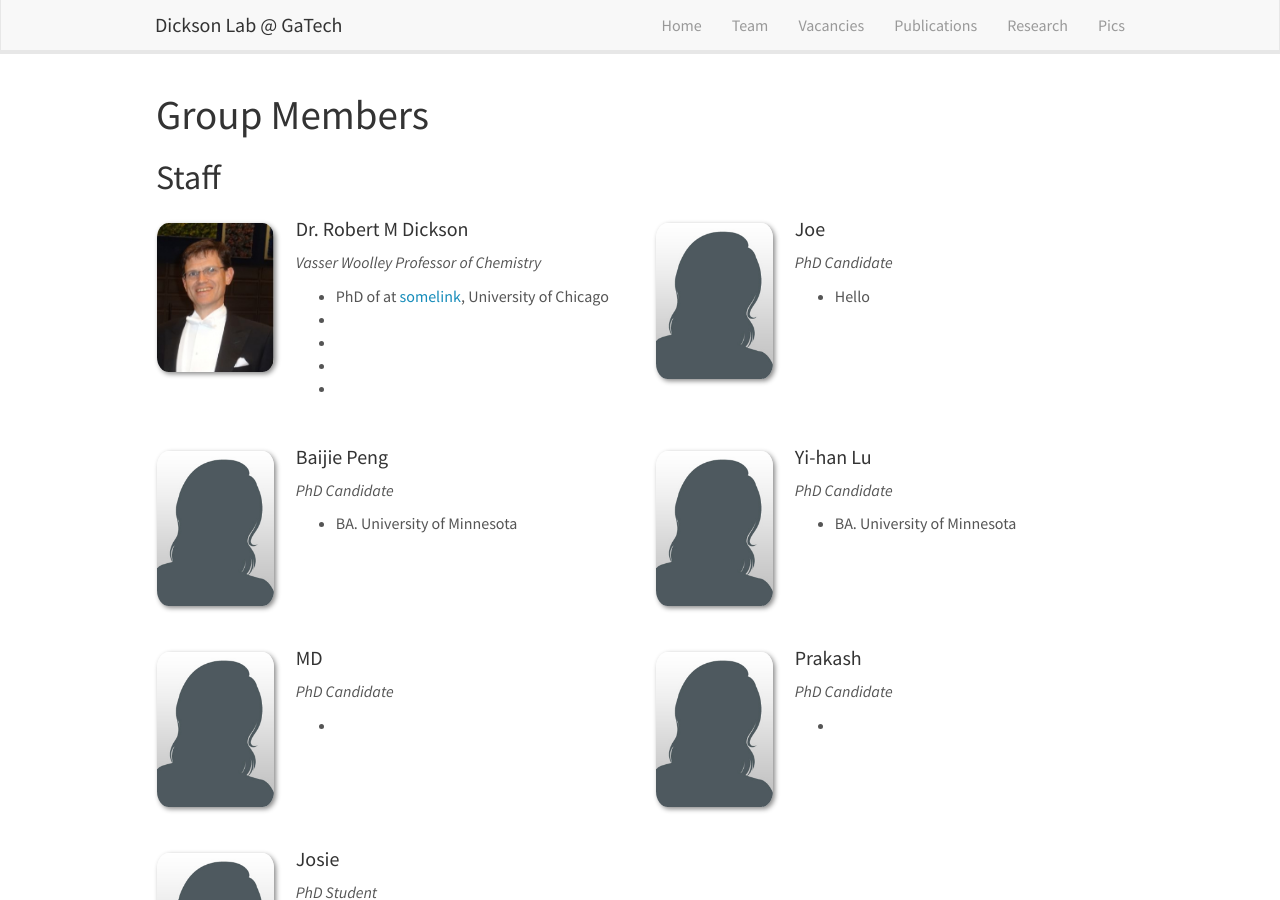
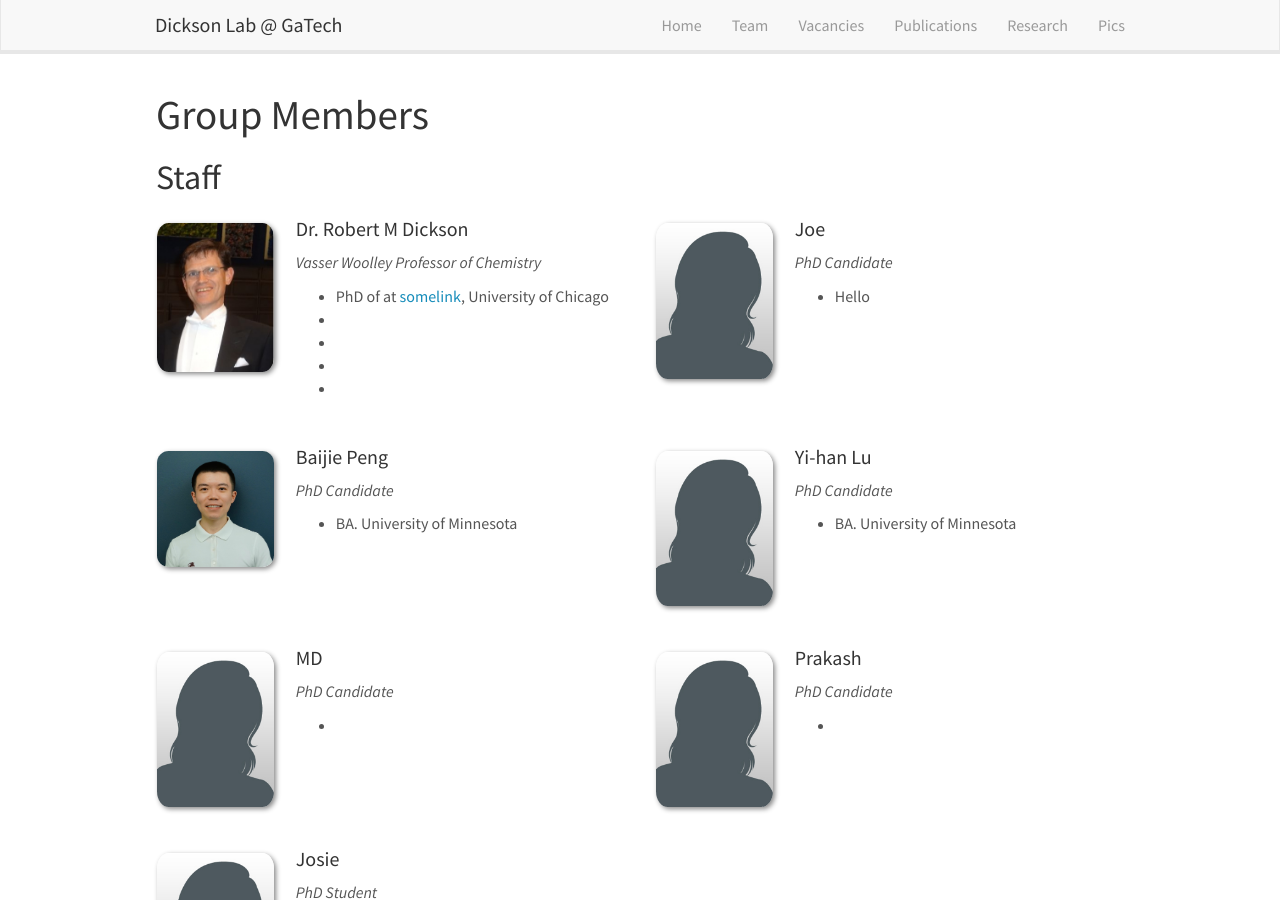
Before and after one commit to DicksonLabPage/GroupPage, a Jekyll site: the page built from _pages/team.md, in a window 1280 px wide and 900 px high. Built offline with Jekyll 4.4.1, drawn with Linux system fonts in a browser that asks for light colours; nearby versions of some CDN libraries.

Commit message:
tryout baijie's photo

```diff
--- a/_data/team_members.yml
+++ b/_data/team_members.yml
@@ -19,7 +19,7 @@
   education3:
 
 - name: Baijie Peng
-  photo: blankpic.jpg
+  photo: baijie.jpg
   info: PhD Candidate
   email: bpeng34@gatech.edu
   number_educ: 1
```
Also changed, not shown: images/teampic/baijie.jpg (added).
